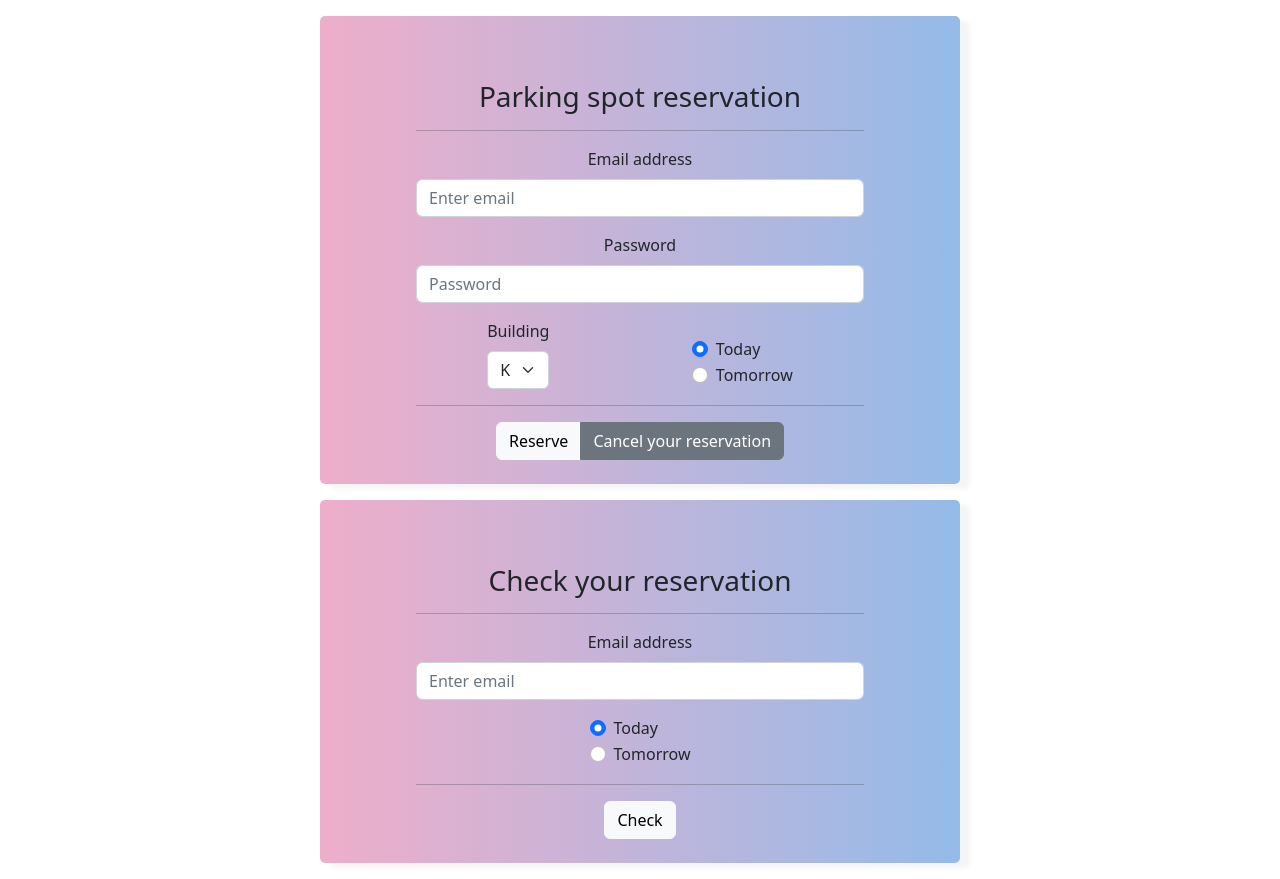
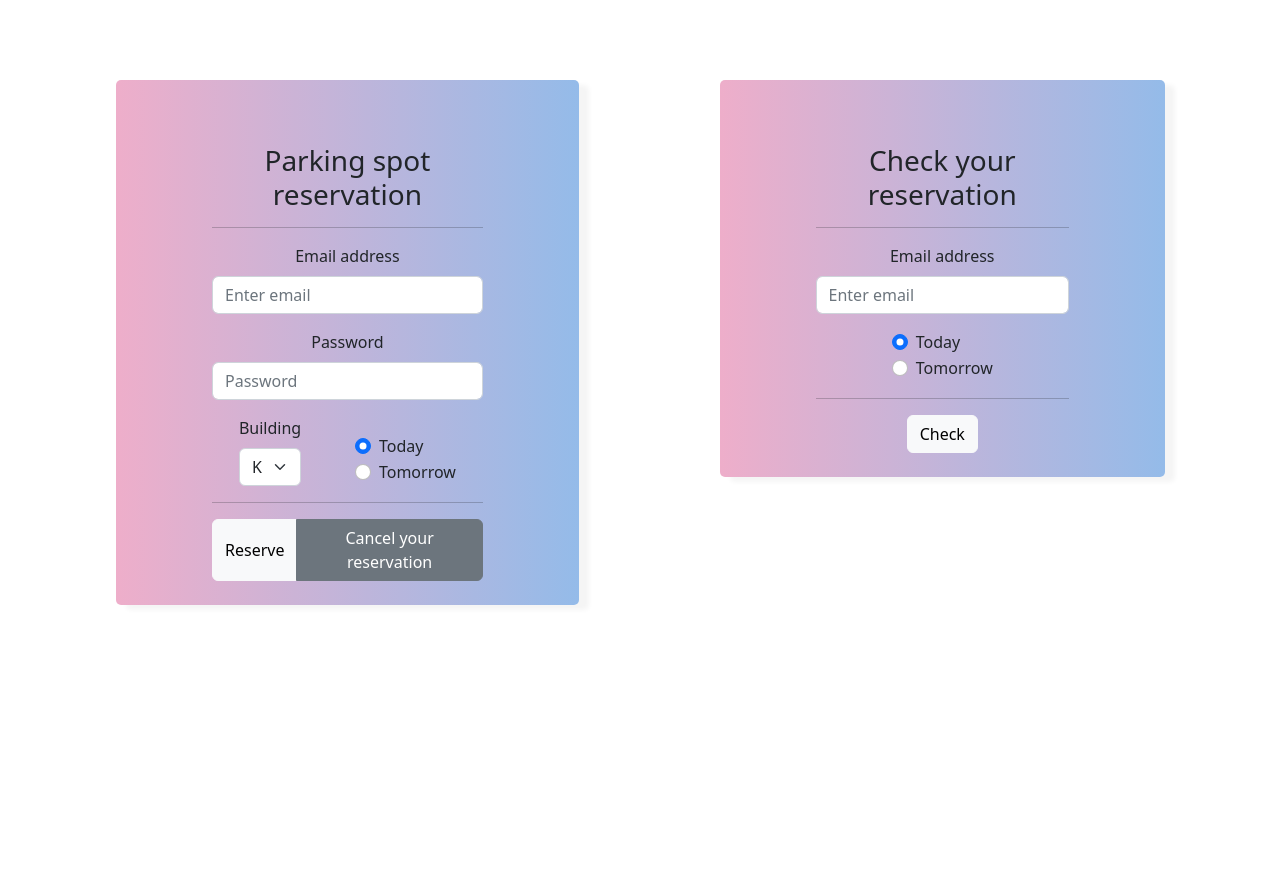
Before and after one commit to pzoltaszek/parkingApp, a React (Create React App) app in the folder gui/: page / in a window 1280 px wide. After the commit the page ends 800 px from the top, so only its background shows below. Built offline with nearby package versions, Linux system fonts and the light colour scheme.

Commit message:
Move check form next to reservation form

```diff
--- a/gui/src/App.css
+++ b/gui/src/App.css
@@ -1,5 +1,8 @@
 .App {
   text-align: center;
+  display: flex;
+  justify-content: space-evenly;
+  margin-top: 4rem;
 }
 
 .App-logo {
@@ -29,7 +32,7 @@
 }
 
 .form-container {
-  width: 30%;
+  /* width: 30%; */
   margin: 10rem auto;
   margin-top: 1rem;
   margin-bottom: 1rem;
@@ -64,7 +67,7 @@
 
 @media screen and (max-width: 1350px) {
   .form-container {
-    width: 50%;
+    width: 90%;
   }
 }
 
--- a/gui/src/components/CheckComponent.js
+++ b/gui/src/components/CheckComponent.js
@@ -16,7 +16,7 @@ export default function CheckComponent() {
     const onSubmitForm = (event) => {
         event.preventDefault();
         if (!showToast) {
-                UserService.check(email, reservationForToday)
+            UserService.check(email, reservationForToday)
                 .then(response => {
                     setShowToast(true);
                     if (!response.success) {
@@ -34,7 +34,7 @@ export default function CheckComponent() {
             <ToastContainer position="top-end">
                 <Toast className='d-inline-block m-3' bg="success" onClose={() => setShowToast(false)} show={showToast} delay={3000} autohide>
                     <Toast.Header>
-                        <strong className="me-auto">'Success'</strong>
+                        <strong className="me-auto">Success</strong>
                     </Toast.Header>
                     <Toast.Body>{toastMessage}</Toast.Body>
                 </Toast>
```
Also changed, not shown: gui/src/components/ReservationForm.js (indentation only).
